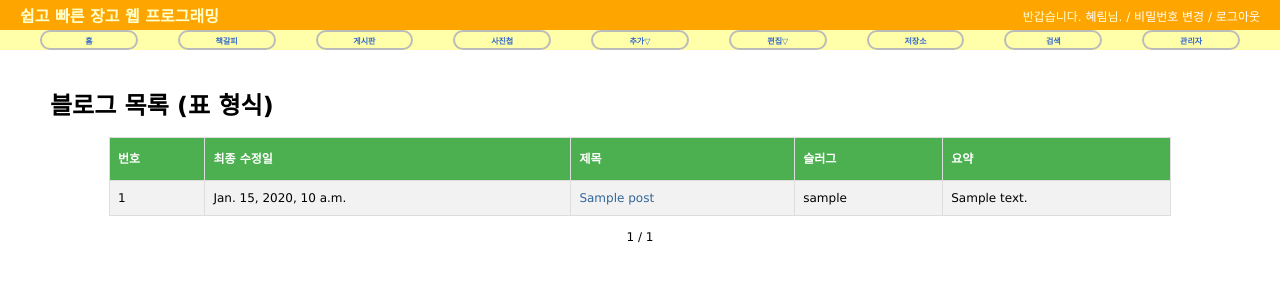
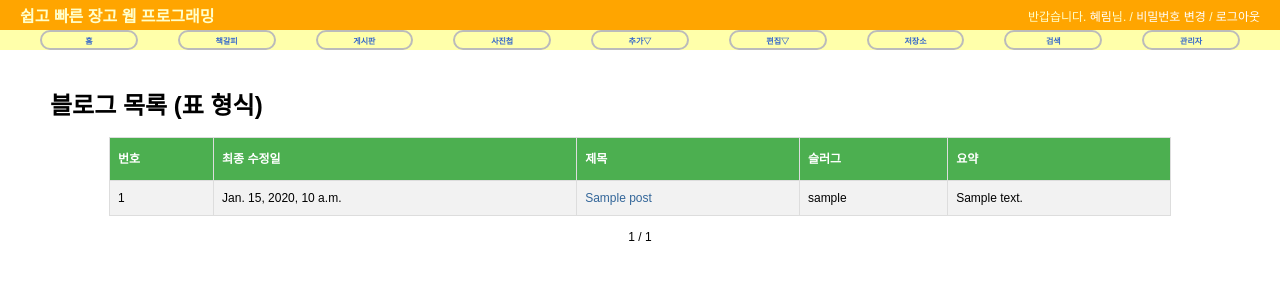
Before and after one commit to shn04097/my-first-bookmark, a Django app: template blog/templates/blog/post_all.html in a window 1280 px wide. Shown: the top 300 px of the page. Run offline with Django 3.2, Linux system fonts and the light colour scheme; the template is opened without the code that fills it: most values are stand-ins (such as "Sample title", 1, 10 or a date in 2020).

Commit message:
Changed ...

```diff
--- a/static/css/base.css
+++ b/static/css/base.css
@@ -1,6 +1,8 @@
   body {
-      font-family: "Lucida Grande", Verdana, Arial, sans-serif;
+      /*font-family: "Lucida Grande", Verdana, Arial, sans-serif;*/
+      font-family: 'Sunflower', sans-serif;
       font-size: 12px;
+
   }
 
   /* PAGE STRUCTURE */
@@ -119,5 +121,5 @@
       border-bottom: 1px solid #eee;
       vertical-align: top;
       padding: 5px 15px;
-      font-family: "Lucida Grande", Verdana, Arial, sans-serif;
+      /*font-family: "Lucida Grande", Verdana, Arial, sans-serif;*/
   }
```
